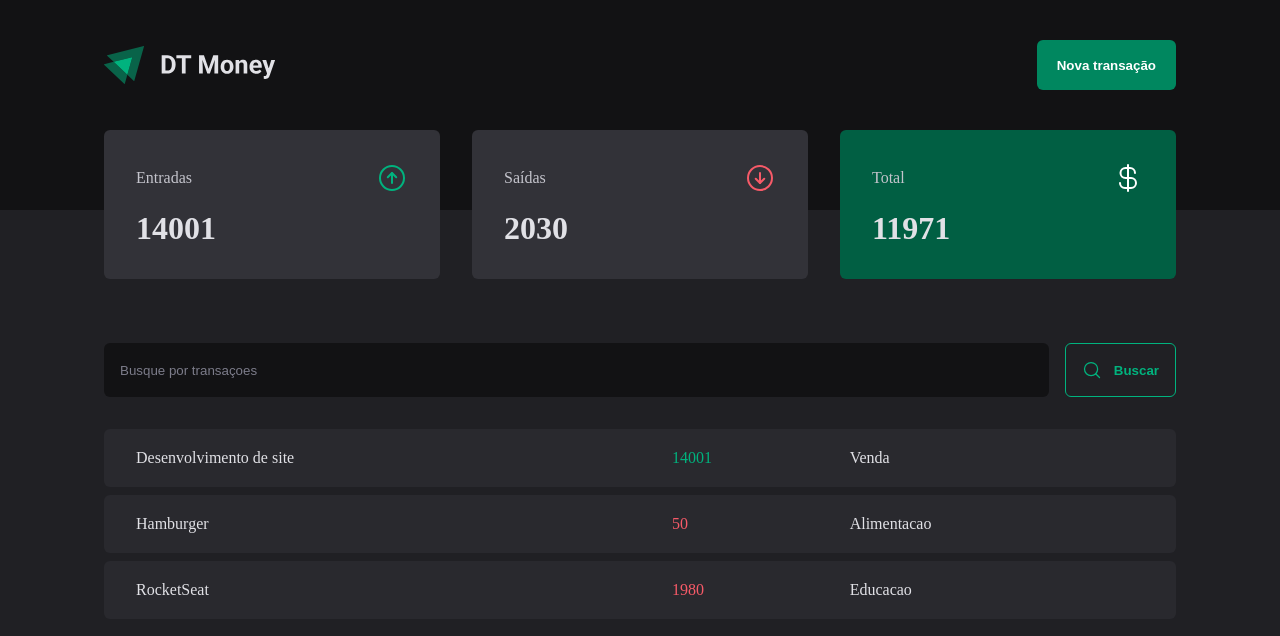
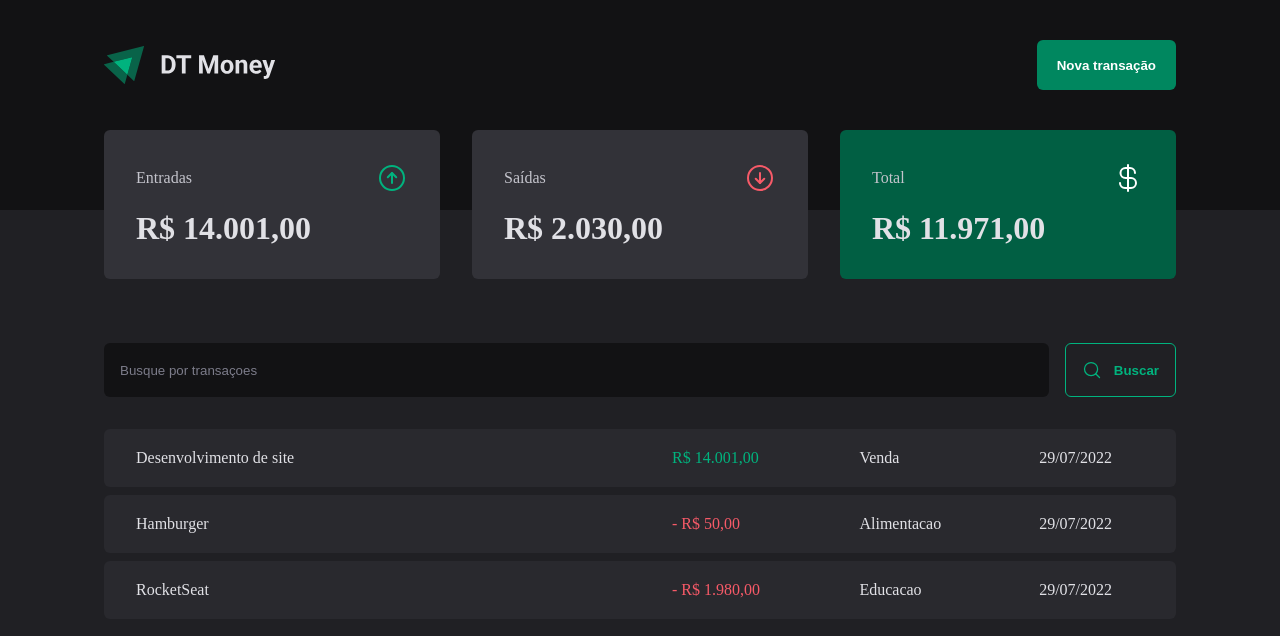
Before and after one commit to daniellichotti/03-dt-money, a React (Vite) app: page / in a window 1280 px wide. Shown: the top 636 px of the page. Built offline with nearby package versions, Linux system fonts and the light colour scheme; data requests are answered from the project's data file.

Commit message:
Formatando valores - Conexao com a API

```diff
--- a/server.json
+++ b/server.json
@@ -6,7 +6,7 @@
             "type": "income",
             "category": "Venda",
             "price": 14001,
-            "createAt": "2023-12-20T14:25:14.458Z"
+            "createdAt": "2022-07-29T19:36:44.505Z"
         },
         {
             "id": 2,
@@ -14,7 +14,7 @@
             "type": "outcome",
             "category": "Alimentacao",
             "price": 50,
-            "createAt": "2023-12-20T14:20:14.458Z"
+            "createdAt": "2022-07-29T19:36:44.505Z"
         },
         {
             "id": 3,
@@ -22,7 +22,7 @@
             "type": "outcome",
             "category": "Educacao",
             "price": 1980,
-            "createAt": "2023-12-20T14:45:14.458Z"
+            "createdAt": "2022-07-29T19:36:44.505Z"
         }
     ]
 }
--- a/src/components/Summary/index.tsx
+++ b/src/components/Summary/index.tsx
@@ -2,6 +2,7 @@
 import { SummartyContainer, SummaryCard } from './styles';
 import { useContext } from 'react';
 import { TransactionsContext } from '../../contexts/TransactionsContext';
+import { priceFormatter } from '../../utils/formatter';
 
 export function Summary() {
     const { transactions } = useContext(TransactionsContext);
@@ -33,21 +34,21 @@
                     <span>Entradas</span>
                     <ArrowCircleUp size={32} color="#00b37e" />
                 </header>
-                <strong>{summary.income}</strong>
+                <strong>{priceFormatter.format(summary.income)}</strong>
             </SummaryCard>
             <SummaryCard>
                 <header>
                     <span>Saídas</span>
                     <ArrowCircleDown size={32} color="#f75a68" />
                 </header>
-                <strong>{summary.outcome}</strong>
+                <strong>{priceFormatter.format(summary.outcome)}</strong>
             </SummaryCard>
             <SummaryCard variant="green">
                 <header>
                     <span>Total</span>
                     <CurrencyDollar size={32} color="#fff" />
                 </header>
-                <strong>{summary.total}</strong>
+                <strong>{priceFormatter.format(summary.total)}</strong>
             </SummaryCard>
         </SummartyContainer>
     );
--- a/src/pages/Transactions/index.tsx
+++ b/src/pages/Transactions/index.tsx
@@ -8,6 +8,7 @@
     TransactionsTable,
 } from './styles';
 import { TransactionsContext } from '../../contexts/TransactionsContext';
+import { dateFormatter, priceFormatter } from '../../utils/formatter';
 
 export function Transactions() {
     const { transactions } = useContext(TransactionsContext);
@@ -30,11 +31,19 @@
                                         <PriceHighlight
                                             variant={transaction.type}
                                         >
-                                            {transaction.price}
+                                            {transaction.type === 'outcome' &&
+                                                '- '}
+                                            {priceFormatter.format(
+                                                transaction.price
+                                            )}
                                         </PriceHighlight>
                                     </td>
                                     <td>{transaction.category}</td>
-                                    <td>{transaction.createdAt}</td>
+                                    <td>
+                                        {dateFormatter.format(
+                                            new Date(transaction.createdAt)
+                                        )}
+                                    </td>
                                 </tr>
                             );
                         })}
--- /dev/null
+++ b/src/utils/formatter.ts
@@ -0,0 +1,6 @@
+export const dateFormatter = new Intl.DateTimeFormat('pt-BR');
+
+export const priceFormatter = new Intl.NumberFormat('pt-BR', {
+    style: 'currency',
+    currency: 'BRL',
+});
```
